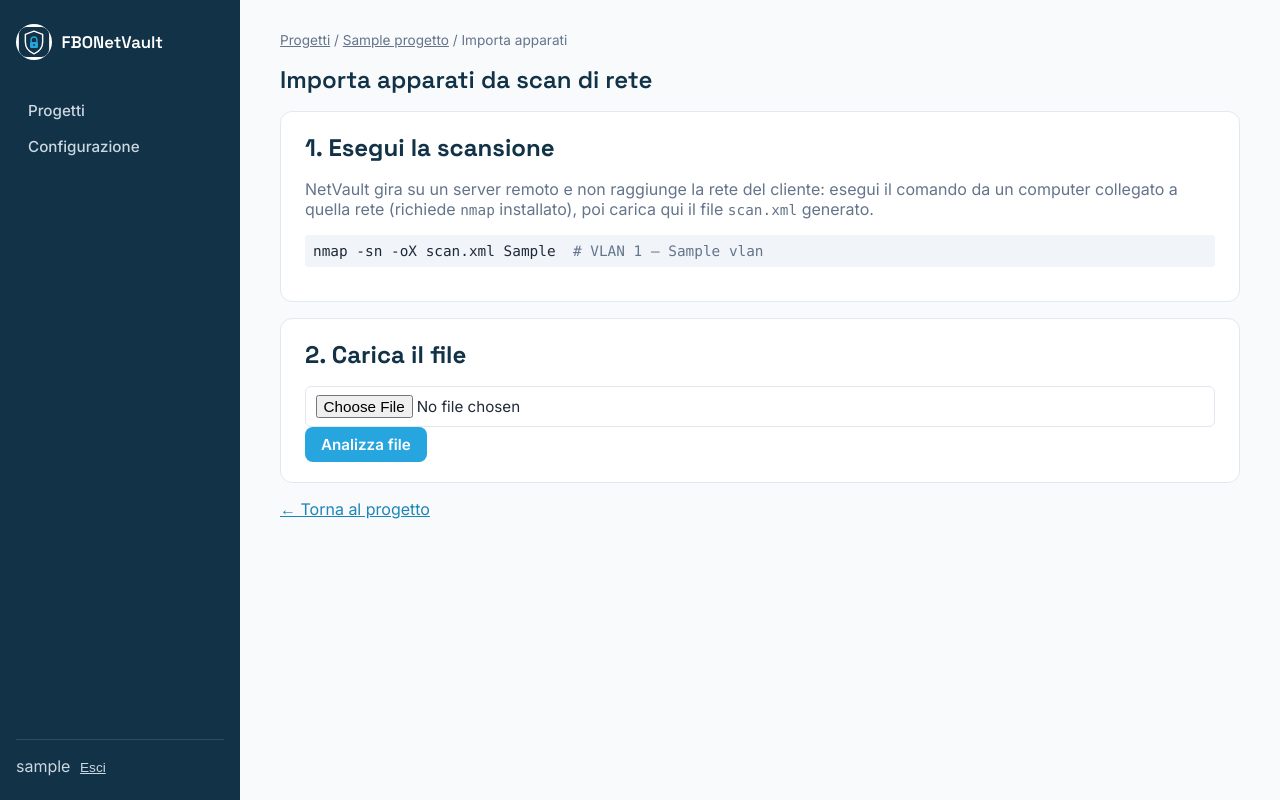
After one commit to lomax73/FBONetVault, a Django app: page /progetti/1/apparati/importa/ in a window 1280 px wide. The commit adds this page. Run offline with Django 5.2, Linux system fonts and the light colour scheme; a user stored in the database is signed in; tables that the repository leaves empty hold one stand-in row (values such as "Sample post"); some libraries are stand-ins or nearby versions.

Commit message:
Campo rack nelle sezioni e import guidato apparati da scan nmap
Aggiunge il campo "rack" a Sezione (segnalazione FBOFlag #39) e una
pagina di import apparati: mostra il comando nmap da eseguire in
locale sulla rete del cliente, poi carica il file XML risultante e
permette di rivedere/assegnare sezione e tipo prima di creare gli
apparati (richiesta FBOFlag #38).

Co-Authored-By: Claude Sonnet 5 <noreply@anthropic.com>

```diff
--- a/requirements.txt
+++ b/requirements.txt
@@ -3,3 +3,4 @@ python-dotenv
 gunicorn
 requests
 cryptography
+defusedxml
--- a/rete/models.py
+++ b/rete/models.py
@@ -35,6 +35,10 @@ class Sezione(models.Model):
 
     progetto = models.ForeignKey(Progetto, on_delete=models.CASCADE, related_name='sezioni')
     nome = models.CharField(max_length=255)
+    rack = models.CharField(
+        max_length=100, blank=True,
+        help_text='Rack o armadio in cui si trova questa sezione, se pertinente (es. "Rack 1", "Armadio B").',
+    )
     note = models.TextField(blank=True)
     ordine = models.PositiveIntegerField(default=0)
 
--- a/rete/urls.py
+++ b/rete/urls.py
@@ -14,6 +14,7 @@ urlpatterns = [
     path('sezioni/<int:pk>/elimina/', views.SezioneDeleteView.as_view(), name='sezione-delete'),
 
     path('progetti/<int:progetto_pk>/apparati/nuovo/', views.ApparatoCreateView.as_view(), name='apparato-create'),
+    path('progetti/<int:progetto_pk>/apparati/importa/', views.apparato_import, name='apparato-import'),
     path('apparati/<int:pk>/', views.ApparatoDetailView.as_view(), name='apparato-detail'),
     path('apparati/<int:pk>/modifica/', views.ApparatoUpdateView.as_view(), name='apparato-update'),
     path('apparati/<int:pk>/elimina/', views.ApparatoDeleteView.as_view(), name='apparato-delete'),
--- a/rete/views.py
+++ b/rete/views.py
@@ -4,15 +4,16 @@ from django.contrib import messages
 from django.contrib.auth.decorators import login_required
 from django.contrib.auth.mixins import LoginRequiredMixin
 from django.forms.formsets import DELETION_FIELD_NAME
-from django.shortcuts import redirect, render
+from django.shortcuts import get_object_or_404, redirect, render
 from django.urls import reverse
 from django.views.generic import CreateView, DeleteView, DetailView, ListView, UpdateView
 
-from . import portal_client
+from . import nmap_import, portal_client
 from .forms import (
     ApparatoAllegatoForm,
     ApparatoForm,
     CredenzialeForm,
+    ImportRigaFormSet,
     ParametroConfigForm,
     ParametroDisponibileFormSet,
     ProgettoForm,
@@ -222,6 +223,67 @@ class ApparatoDetailView(LoginRequiredMixin, DetailView):
         context['allegati'] = self.object.allegati.all()
         context['allegato_form'] = ApparatoAllegatoForm()
         return context
+
+
+@login_required
+def apparato_import(request, progetto_pk):
+    """Import guidato apparati da uno scan nmap (-oX): step 1 mostra il
+    comando nmap da eseguire in locale sulla rete del cliente (l'app gira
+    su VPS, non raggiunge quella rete), step 2 fa l'upload del file XML e
+    mostra una tabella di revisione (nome/sezione/tipo modificabili, righe
+    con IP già censito deselezionate di default) prima di creare gli
+    Apparato veri e propri."""
+
+    progetto = get_object_or_404(Progetto, pk=progetto_pk)
+    esistenti_ip = set(progetto.apparati.exclude(indirizzo_ip='').values_list('indirizzo_ip', flat=True))
+    formset = None
+
+    if request.method == 'POST' and 'conferma' in request.POST:
+        formset = ImportRigaFormSet(request.POST, prefix='riga', form_kwargs={'progetto': progetto})
+        if formset.is_valid():
+            creati = 0
+            for form in formset.forms:
+                dati = form.cleaned_data
+                if not dati or not dati.get('includi'):
+                    continue
+                apparato = Apparato.objects.create(
+                    progetto=progetto,
+                    sezione=dati.get('sezione'),
+                    tipo=dati.get('tipo'),
+                    nome=dati.get('nome') or dati.get('indirizzo_ip') or 'Apparato importato',
+                    indirizzo_ip=dati.get('indirizzo_ip', ''),
+                    indirizzo_mac=dati.get('indirizzo_mac', ''),
+                )
+                apparato.sync_parametri()
+                creati += 1
+            messages.success(
+                request, f'{creati} apparati importati.' if creati else 'Nessun apparato selezionato per l\'import.',
+            )
+            return redirect('progetto-detail', progetto.pk)
+    elif request.method == 'POST' and 'file' in request.FILES:
+        try:
+            righe = nmap_import.parse_nmap_xml(request.FILES['file'])
+        except nmap_import.NmapImportError as exc:
+            messages.error(request, f'File non valido: {exc}')
+        else:
+            if not righe:
+                messages.warning(request, 'Nessun host trovato nel file caricato.')
+            iniziali = [
+                {
+                    'includi': riga['ip'] not in esistenti_ip,
+                    'nome': riga['hostname'] or riga['ip'],
+                    'indirizzo_ip': riga['ip'],
+                    'indirizzo_mac': riga['mac'],
+                }
+                for riga in righe
+            ]
+            formset = ImportRigaFormSet(initial=iniziali, prefix='riga', form_kwargs={'progetto': progetto})
+
+    return render(request, 'rete/apparato_import.html', {
+        'progetto': progetto,
+        'vlan_list': progetto.vlan_set.exclude(subnet=''),
+        'formset': formset,
+    })
 
 
 # --- Parametri configurazione -----------------------------------------
--- /dev/null
+++ b/templates/rete/apparato_import.html
@@ -0,0 +1,74 @@
+{% extends "base.html" %}
+
+{% block title %}Importa apparati — FBONetVault{% endblock %}
+
+{% block content %}
+<div class="breadcrumb">
+    <a href="{% url 'progetto-list' %}">Progetti</a> /
+    <a href="{% url 'progetto-detail' progetto.pk %}">{{ progetto.nome }}</a> / Importa apparati
+</div>
+<h1>Importa apparati da scan di rete</h1>
+
+<div class="card">
+    <h2>1. Esegui la scansione</h2>
+    <p style="color:#64748b;">
+        NetVault gira su un server remoto e non raggiunge la rete del cliente: esegui il comando da un
+        computer collegato a quella rete (richiede <code>nmap</code> installato), poi carica qui il file
+        <code>scan.xml</code> generato.
+    </p>
+    {% if vlan_list %}
+    {% for vlan in vlan_list %}
+    <p class="mono" style="background:#f1f5f9; padding:0.5rem; border-radius:4px;">
+        nmap -sn -oX scan.xml {{ vlan.subnet }}
+        <span style="color:#64748b;">&nbsp;# VLAN {{ vlan.numero }}{% if vlan.nome %} — {{ vlan.nome }}{% endif %}</span>
+    </p>
+    {% endfor %}
+    {% else %}
+    <p class="mono" style="background:#f1f5f9; padding:0.5rem; border-radius:4px;">
+        nmap -sn -oX scan.xml &lt;subnet della rete cliente, es. 10.0.0.0/24&gt;
+    </p>
+    {% endif %}
+</div>
+
+<div class="card">
+    <h2>2. Carica il file</h2>
+    <form method="post" enctype="multipart/form-data">
+        {% csrf_token %}
+        <input type="file" name="file" accept=".xml" required>
+        <button class="btn" type="submit">Analizza file</button>
+    </form>
+</div>
+
+{% if formset is not None %}
+<div class="card">
+    <h2>3. Verifica e importa</h2>
+    {% if formset.forms %}
+    <form method="post">
+        {% csrf_token %}
+        {{ formset.management_form }}
+        <table>
+            <thead><tr><th>Importa</th><th>Nome</th><th>IP</th><th>MAC</th><th>Sezione</th><th>Tipo</th></tr></thead>
+            <tbody>
+                {% for form in formset.forms %}
+                <tr>
+                    <td>{{ form.includi }}</td>
+                    <td>{{ form.nome }}</td>
+                    <td class="mono">{{ form.indirizzo_ip.value|default:"—" }}{{ form.indirizzo_ip }}</td>
+                    <td class="mono">{{ form.indirizzo_mac.value|default:"—" }}{{ form.indirizzo_mac }}</td>
+                    <td>{{ form.sezione }}</td>
+                    <td>{{ form.tipo }}</td>
+                </tr>
+                {% endfor %}
+            </tbody>
+        </table>
+        <button class="btn" type="submit" name="conferma" value="1">Importa selezionati</button>
+        <a class="btn btn-secondary" href="{% url 'progetto-detail' progetto.pk %}">Annulla</a>
+    </form>
+    {% else %}
+    <p style="color:#64748b;">Nessun host trovato nel file caricato.</p>
+    {% endif %}
+</div>
+{% endif %}
+
+<p><a href="{% url 'progetto-detail' progetto.pk %}">&larr; Torna al progetto</a></p>
+{% endblock %}
```
Also changed, not shown: REDFLAG_REPORT.md (added, +26 -0 lines), rete/forms.py (+23 -2 lines), rete/nmap_import.py (added, +42 -0 lines), templates/rete/progetto_detail.html (+6 -2 lines), rete/migrations/0002_sezione_rack.py (added).
